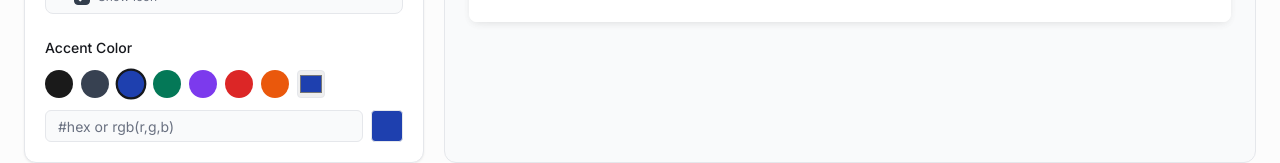
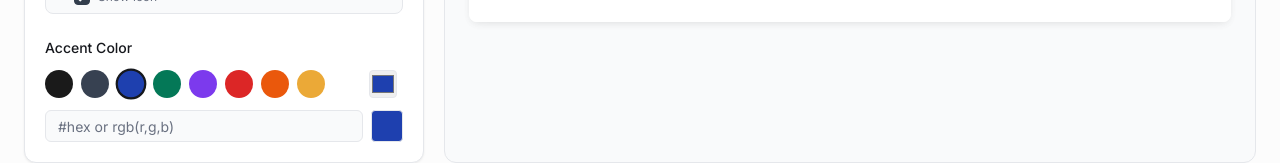
Before and after one commit to alemoraru/email-signature-generator, a React (Vite) app: page / in a window 1280 px wide. Shown: the part 672-835 px from the top of the page. Built offline with nearby package versions, Linux system fonts and the light colour scheme; the HTML template or start-up script is replaced by a standard one.

Commit message:
feat: add more colors

```diff
--- a/src/components/SignatureForm.tsx
+++ b/src/components/SignatureForm.tsx
@@ -19,6 +19,8 @@ const colorOptions = [
   { value: "#7c3aed", label: "Purple" },
   { value: "#dc2626", label: "Red" },
   { value: "#ea580c", label: "Orange" },
+  { value: "#eba937", label: "Yellow" },
+  { value: "#ffffff", label: "White" },
 ];
 
 export function SignatureForm({ data, onChange }: SignatureFormProps) {
```
